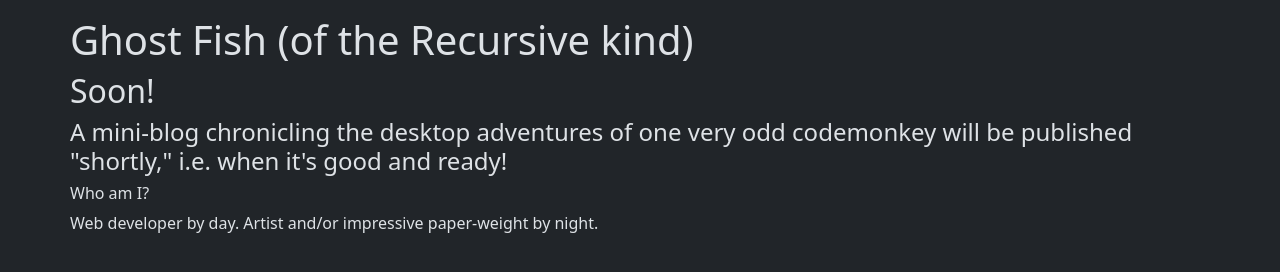
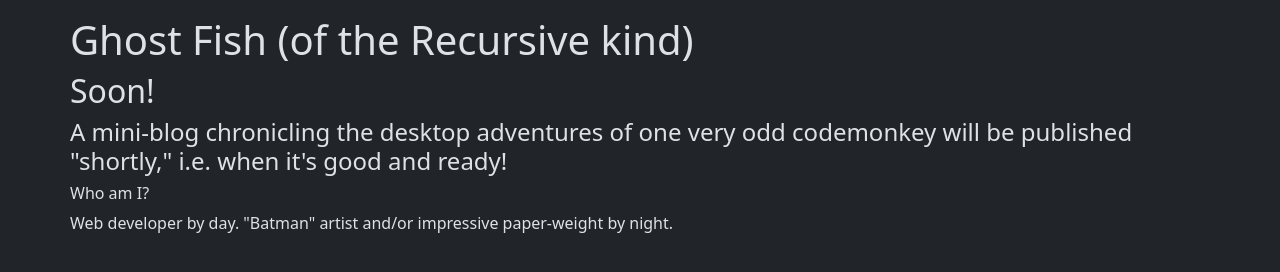
Before and after one commit to RecursiveTimeGhost/recursivetimeghost.github.io, a plain HTML site: page index.html in a window 1280 px wide. Drawn offline with nearby package versions, Linux system fonts and the light colour scheme.

Commit message:
Update index.html

```diff
--- a/index.html
+++ b/index.html
@@ -12,7 +12,7 @@
         <h2>Soon!</h2>
         <h4> A mini-blog chronicling the desktop adventures of one very odd codemonkey will be published "shortly," i.e. when it's good and ready! </h4>
         <h6> Who am I? </h6>
-        <p> Web developer by day. Artist and/or impressive paper-weight by night. </p>
+        <p> Web developer by day. "Batman" artist and/or impressive paper-weight by night. </p>
       </div>
     <script src="https://cdn.jsdelivr.net/npm/bootstrap@5.3.3/dist/js/bootstrap.bundle.min.js" integrity="sha384-YvpcrYf0tY3lHB60NNkmXc5s9fDVZLESaAA55NDzOxhy9GkcIdslK1eN7N6jIeHz" crossorigin="anonymous"></script>
   </body>
```
